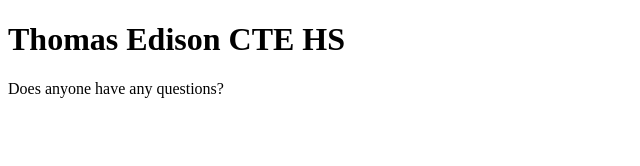
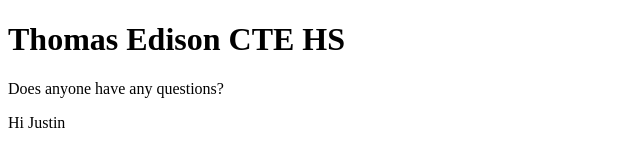
Before and after one commit to scruztaehs/Demonstration-Portofolio-Workshop-Seniors-Pds-1-2, a plain HTML site: page index.html in a window 1280 px wide. Shown: the full height of the page, 0-640 px from the left. Drawn offline with Linux system fonts and the light colour scheme.

Commit message:
Said hi to Justin

```diff
--- a/index.html
+++ b/index.html
@@ -11,6 +11,7 @@
 <body>
   <h1>Thomas Edison CTE HS</h1>
   <p>Does anyone have any questions?</p>
+  <p>Hi Justin</p>
   <script src="script.js"></script>
 
  <!--
```
